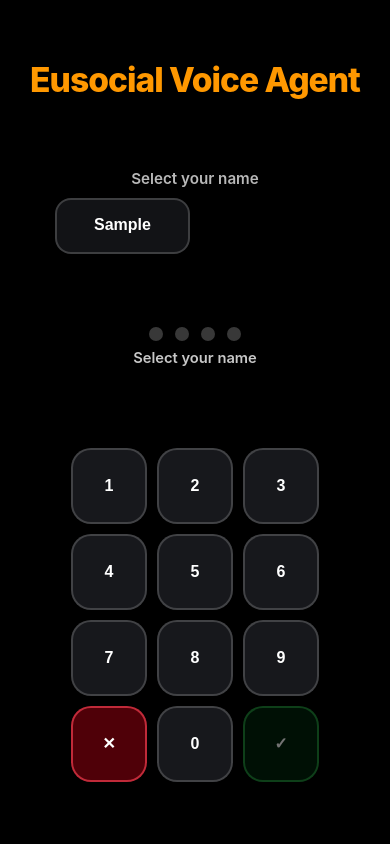
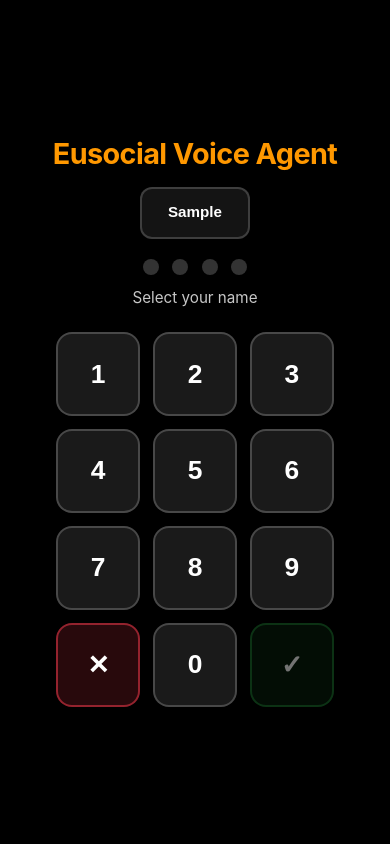
Before and after one commit to EusocialDev/hosthub, a Django app: a page that uses test_1/testendpoint/templates/testendpoint/login.html in a window 390 px wide. Run offline with Django 5.2, Linux system fonts and the light colour scheme; tables that the repository leaves empty hold one stand-in row (values such as "Sample post").

Commit message:
login page consistent across all devices

```diff
--- a/test_1/testendpoint/static/testendpoint/css/login.css
+++ b/test_1/testendpoint/static/testendpoint/css/login.css
@@ -1,137 +1,117 @@
-/* ========================================
-   HostHub Login Page
-   File: static/testendpoint/css/login.css
-======================================== */
 
 * {
     box-sizing: border-box;
-    -webkit-tap-highlight-color: transparent;
 }
 
 html,
 body {
     margin: 0;
     padding: 0;
-    width: 100%;
     height: 100%;
     overflow: hidden;
 }
 
 body.login-page {
-    width: 100%;
-    height: 100vh;
-    height: 100svh;
-    overflow: hidden;
+    min-height: 100vh;
+    min-height: 100svh;
     background: #000;
     color: #fff;
     font-family: -apple-system, BlinkMacSystemFont, "Segoe UI", Roboto, Oxygen, Ubuntu, Cantarell, sans-serif;
     display: flex;
     align-items: center;
     justify-content: center;
-    padding: 12px;
     touch-action: manipulation;
     overscroll-behavior: none;
+    padding: 24px;
+
 }
 
-body.login-page,
-body.login-page button,
-body.login-page input {
-    font-size: 16px;
-}
-
+/* Main container */
 .login-container {
-    width: min(100%, 420px);
-    height: min(calc(100svh - 24px), 760px);
-    display: flex;
-    flex-direction: column;
-    justify-content: space-between;
-    align-items: center;
+    width: 100%;
+    max-width: 420px;
     text-align: center;
+    padding: 24px 20px;
     overflow: hidden;
 }
 
+/* Title */
 .login-title {
-    margin: 0;
-    font-size: clamp(2rem, 4vw, 3rem);
-    line-height: 1.05;
-    font-weight: 800;
+    margin: 0 0 1.5rem;
+    font-size: 2rem;
+    line-height: 1.15;
+    font-weight: 700;
     color: #ff9800;
-    letter-spacing: -0.03em;
+    letter-spacing: -0.02em;
 }
 
+/* Employee selection */
 .employee-picker {
-    width: 100%;
-    margin-top: 8px;
+    margin-bottom: 1.5rem;
 }
 
 .employee-picker-label {
-    margin-bottom: 10px;
+    margin-bottom: 0.85rem;
     font-size: 0.95rem;
-    color: rgba(255, 255, 255, 0.72);
-    font-weight: 600;
+    color: rgba(255, 255, 255, 0.75);
 }
 
 .employee-list {
-    display: grid;
-    grid-template-columns: repeat(2, minmax(120px, 1fr));
-    gap: 12px;
-    width: 100%;
-    max-width: 320px;
-    margin: 0 auto;
+    display: flex;
+    flex-wrap: wrap;
+    justify-content: center;
+    gap: 0.75rem;
 }
 
 .employee-btn {
-    min-height: 62px;
-    padding: 0 14px;
-    border-radius: 18px;
+    min-width: 120px;
+    min-height: 52px;
+    padding: 0.85rem 1rem;
     border: 2px solid rgba(255, 255, 255, 0.18);
-    background: #121316;
+    border-radius: 12px;
+    background: rgba(255, 255, 255, 0.08);
     color: #fff;
-    font-size: 1rem;
-    font-weight: 700;
-    line-height: 1.15;
-    display: flex;
-    align-items: center;
-    justify-content: center;
+    font-size: 0.95rem;
+    font-weight: 600;
+    line-height: 1.2;
     cursor: pointer;
     transition: background 0.18s ease, border-color 0.18s ease, transform 0.18s ease, color 0.18s ease;
-    user-select: none;
+    -webkit-tap-highlight-color: transparent;
 }
 
 .employee-btn:hover {
+    background: rgba(255, 255, 255, 0.16);
     border-color: #ff9800;
     transform: translateY(-1px);
 }
 
 .employee-btn:focus-visible {
-    outline: 3px solid rgba(255, 152, 0, 0.28);
+    outline: 3px solid rgba(255, 152, 0, 0.35);
     outline-offset: 2px;
 }
 
 .employee-btn.selected {
-    background: rgba(255, 152, 0, 0.16);
+    background: #ff9800;
     border-color: #ff9800;
-    color: #fff;
+    color: #000;
 }
 
+/* PIN display */
 .pin-display {
-    margin: 8px 0 6px;
-    display: flex;
-    flex-direction: column;
-    align-items: center;
+    margin-bottom: 1.5rem;
 }
 
 .pin-dots {
     display: flex;
     justify-content: center;
-    gap: 14px;
+    gap: 1rem;
 }
 
 .pin-dot {
-    width: 15px;
-    height: 15px;
+    width: 16px;
+    height: 16px;
     border-radius: 999px;
-    background: rgba(255, 255, 255, 0.22);
+    background: rgba(255, 255, 255, 0.2);
     transition: background 0.2s ease, transform 0.2s ease;
 }
 
@@ -141,76 +121,74 @@ body.login-page input {
 }
 
 .pin-text {
-    min-height: 22px;
-    margin-top: 10px;
+    min-height: 24px;
+    margin-top: 0.85rem;
     font-size: 0.95rem;
     color: rgba(255, 255, 255, 0.78);
     transition: color 0.2s ease;
-    font-weight: 600;
 }
 
 .pin-text.pin-warning {
     color: #ffb3bd;
 }
 
+/* Form / keypad */
 #login-form {
     margin: 0;
-    width: 100%;
 }
 
 .keypad {
     display: grid;
-    grid-template-columns: repeat(3, 88px);
-    grid-auto-rows: 88px;
-    gap: 12px;
+    grid-template-columns: repeat(3, minmax(72px, 88px));
     justify-content: center;
-    margin-top: 6px;
+    gap: 0.9rem;
 }
 
 .keypad-btn {
-    width: 88px;
-    height: 88px;
-    border-radius: 22px;
-    border: 2px solid rgba(255, 255, 255, 0.18);
-    background: #17181c;
+    width: 100%;
+    aspect-ratio: 1 / 1;
+    border: 2px solid rgba(255, 255, 255, 0.2);
+    border-radius: 18px;
+    background: rgba(255, 255, 255, 0.1);
     color: #fff;
-    font-size: 1.9rem;
-    font-weight: 800;
+    font-size: 1.7rem;
+    font-weight: 700;
     display: flex;
     align-items: center;
     justify-content: center;
     cursor: pointer;
     transition: background 0.18s ease, border-color 0.18s ease, transform 0.18s ease, opacity 0.18s ease;
-    user-select: none;
+    -webkit-tap-highlight-color: transparent;
 }
 
 .keypad-btn:hover {
+    background: rgba(255, 255, 255, 0.18);
     border-color: #ff9800;
-    transform: translateY(-1px);
+    transform: translateY(-2px);
 }
 
 .keypad-btn:focus-visible {
-    outline: 3px solid rgba(255, 152, 0, 0.28);
+    outline: 3px solid rgba(255, 152, 0, 0.35);
     outline-offset: 2px;
 }
 
 .keypad-btn.clear {
-    background: rgba(110, 0, 12, 0.72);
-    border-color: rgba(220, 53, 69, 0.8);
+    background: rgba(220, 53, 69, 0.18);
+    border-color: rgba(220, 53, 69, 0.6);
 }
 
 .keypad-btn.clear:hover {
-    background: rgba(130, 0, 15, 0.82);
+    background: rgba(220, 53, 69, 0.28);
     border-color: #dc3545;
 }
 
 .keypad-btn.submit {
-    background: rgba(0, 45, 16, 0.8);
-    border-color: rgba(40, 167, 69, 0.8);
+    background: rgba(40, 167, 69, 0.18);
+    border-color: rgba(40, 167, 69, 0.6);
 }
 
 .keypad-btn.submit:hover {
-    background: rgba(0, 58, 20, 0.9);
+    background: rgba(40, 167, 69, 0.28);
     border-color: #28a745;
 }
 
@@ -273,147 +239,80 @@ body.login-page input {
     transform: translateY(-6px);
 }
 
-@media (max-width: 480px) {
+/* Small screens */
+@media (max-width: 799px) {
+    html, body{
+        height: 100%;
+        overflow: hidden;
+        touch-action: none;
+    }
     body.login-page {
-        padding: 10px;
+        padding: 16px;
     }
 
     .login-container {
+        max-width: 420px;
         width: 100%;
-        height: min(calc(100svh - 20px), 720px);
+        padding: 12px 0;
     }
 
     .login-title {
-        font-size: 2.1rem;
+        margin-bottom: 1rem;
+        font-size: 1.8rem;
     }
 
     .employee-picker {
-        margin-top: 4px;
-    }
-
-    .employee-list {
-        max-width: 280px;
-        gap: 10px;
+        margin-bottom: 1.25rem;
     }
 
     .employee-btn {
-        min-height: 56px;
-        border-radius: 16px;
-        font-size: 0.98rem;
+        min-width: 110px;
+        padding: 0.8rem 0.95rem;
     }
 
     .pin-display {
-        margin: 6px 0 4px;
+        margin-bottom: 1.25rem;
     }
 
     .pin-dots {
-        gap: 12px;
-    }
-
-    .pin-dot {
-        width: 14px;
-        height: 14px;
-    }
-
-    .pin-text {
-        margin-top: 8px;
-        font-size: 0.92rem;
+        gap: 0.85rem;
     }
 
     .keypad {
-        grid-template-columns: repeat(3, 76px);
-        grid-auto-rows: 76px;
-        gap: 10px;
+        grid-template-columns: repeat(3, minmax(70px, 84px));
+        gap: 0.8rem;
     }
 
     .keypad-btn {
-        width: 76px;
-        height: 76px;
-        border-radius: 20px;
-        font-size: 1.7rem;
-    }
-
-    .login-alerts {
-        max-width: 300px;
+        font-size: 1.65rem;
+        border-radius: 16px;
     }
 }
 
-@media (max-height: 760px) {
+/* Very short screens */
+@media (max-height: 700px) {
+    body.login-page {
+        align-items: flex-start;
+    }
+
     .login-container {
-        height: min(calc(100svh - 20px), 680px);
+        padding-top: 16px;
+        padding-bottom: 16px;
     }
 
     .login-title {
-        font-size: clamp(1.9rem, 4vw, 2.5rem);
+        margin-bottom: 0.9rem;
     }
 
     .employee-picker {
-        margin-top: 2px;
-    }
-
-    .employee-picker-label {
-        margin-bottom: 8px;
-    }
-
-    .employee-list {
-        gap: 10px;
-    }
-
-    .employee-btn {
-        min-height: 56px;
+        margin-bottom: 1rem;
     }
 
     .pin-display {
-        margin: 4px 0 2px;
-    }
-
-    .pin-text {
-        margin-top: 8px;
+        margin-bottom: 1rem;
     }
 
     .keypad {
-        grid-template-columns: repeat(3, 76px);
-        grid-auto-rows: 76px;
-        gap: 10px;
-    }
-
-    .keypad-btn {
-        width: 76px;
-        height: 76px;
-        border-radius: 20px;
-        font-size: 1.7rem;
+        gap: 0.7rem;
     }
 }
-
-@media (max-height: 660px) {
-    .login-container {
-        height: min(calc(100svh - 16px), 620px);
-    }
-
-    .login-title {
-        font-size: 1.8rem;
-    }
-
-    .employee-picker-label,
-    .pin-text {
-        font-size: 0.9rem;
-    }
-
-    .employee-btn {
-        min-height: 52px;
-        font-size: 0.94rem;
-    }
-
-    .keypad {
-        grid-template-columns: repeat(3, 70px);
-        grid-auto-rows: 70px;
-        gap: 9px;
-    }
-
-    .keypad-btn {
-        width: 70px;
-        height: 70px;
-        font-size: 1.5rem;
-        border-radius: 18px;
-    }
-}
--- a/test_1/testendpoint/templates/testendpoint/login.html
+++ b/test_1/testendpoint/templates/testendpoint/login.html
@@ -12,7 +12,6 @@
         <h1 class="login-title">Eusocial Voice Agent</h1>
 
         <div class="employee-picker">
-            <div class="employee-picker-label">Select your name</div>
 
             <div class="employee-list">
                 {% for employee in employees %}
@@ -159,7 +158,7 @@
             } else if (currentPin.length === 0) {
                 pinDisplay.textContent = `Enter PIN for ${selectedUserName}`;
             } else {
-                pinDisplay.textContent = '•'.repeat(currentPin.length);
+                pinDisplay.textContent = '';
             }
 
             pinInput.value = currentPin;
```
Also changed, not shown: other parts of test_1/testendpoint/static/testendpoint/css/login.css (+8 -20 lines).
